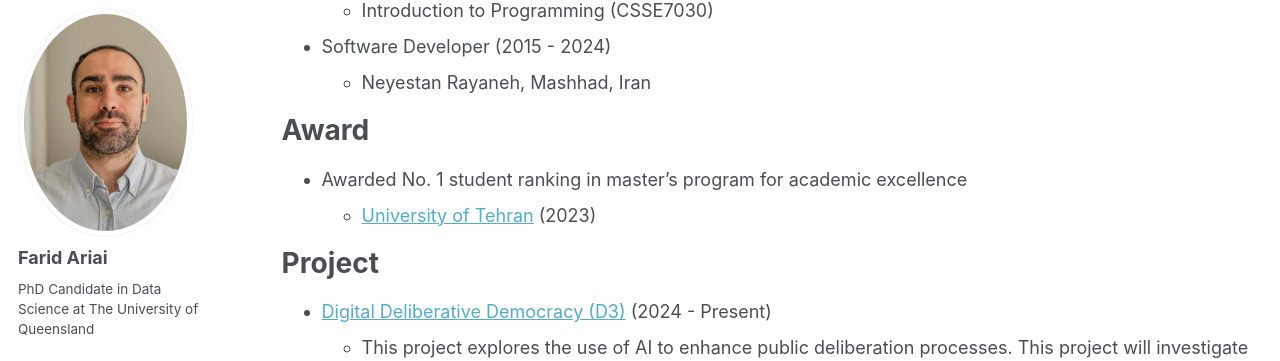
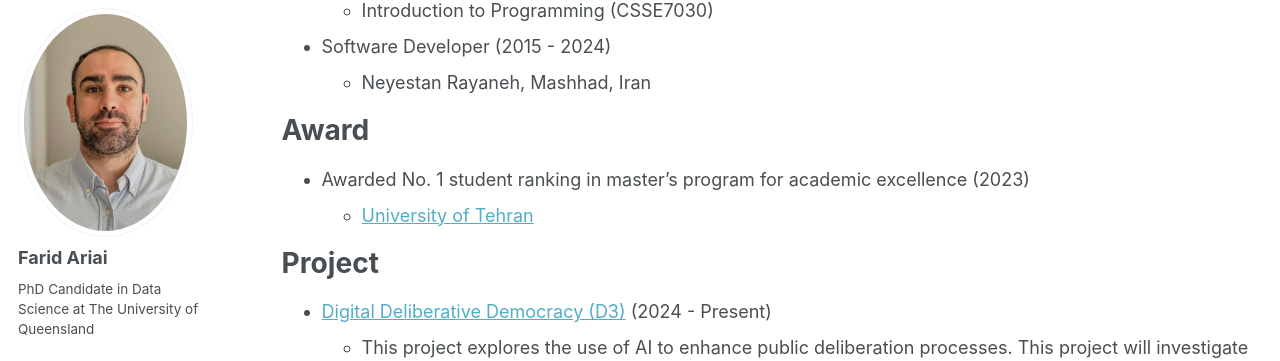
Before and after one commit to farid-ariai/farid-ariai.github.io, a Jekyll site: the page built from _pages/cv.md, in a window 1280 px wide and 900 px high, scrolled down 346 px. Shown: the part 91-452 px from the top of the window. Built offline with Jekyll 4.4.1, drawn with Linux system fonts in a browser that asks for light colours; some web fonts are replaced; a script that is not in the unit is left out.

Commit message:
Update cv.md

```diff
--- a/_pages/cv.md
+++ b/_pages/cv.md
@@ -26,8 +26,8 @@ Work experience
 
 Award
 ======
-* Awarded No. 1 student ranking in master’s program for academic excellence
-  * [University of Tehran](https://ut.ac.ir) (2023)
+* Awarded No. 1 student ranking in master’s program for academic excellence (2023)
+  * [University of Tehran](https://ut.ac.ir)
 
 Project
 ======
```
